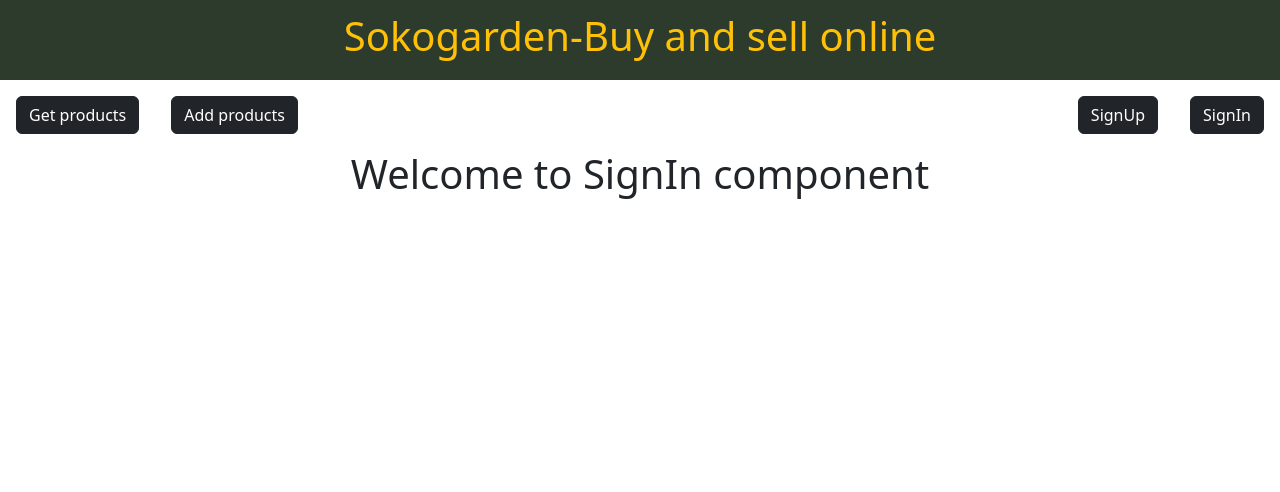
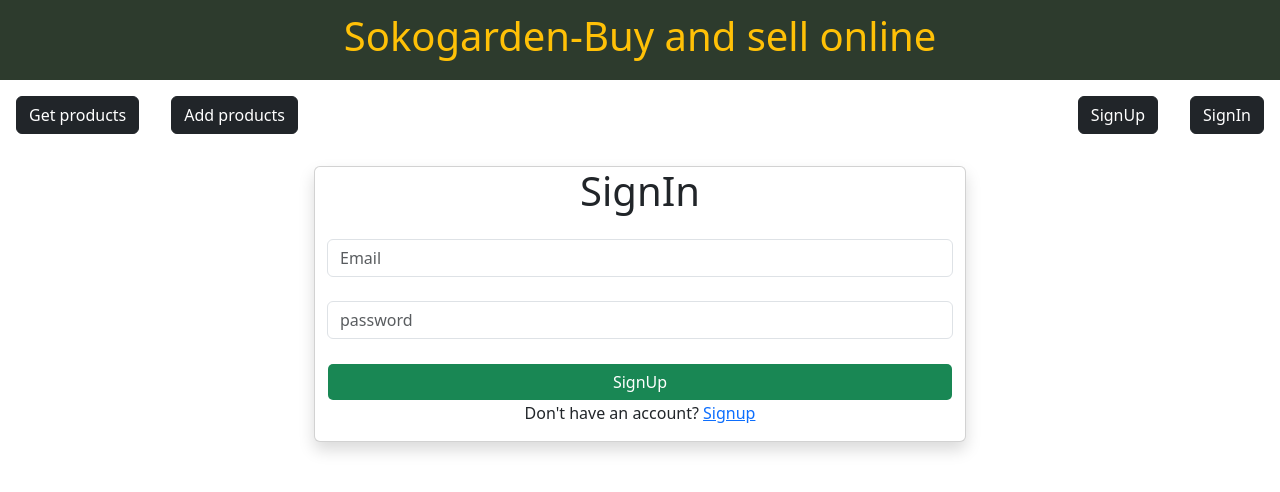
Before and after one commit to Crispus-byt/Full-stack-sokogarden-, a React (Create React App) app: page /signin in a window 1280 px wide. Shown: the top 492 px of the page. Built offline with nearby package versions, Linux system fonts and the light colour scheme.

Commit message:
first commit

```diff
--- a/src/components/SignIn.jsx
+++ b/src/components/SignIn.jsx
@@ -1,10 +1,138 @@
 import React from 'react'
+import { useState } from 'react'
+import {Link, useNavigate} from 'react-router-dom'
+import axios from 'axios'
 
 const SignIn = () => {
+
+  const[email,setEmail]=useState('');
+  const[password,setPassword]=useState('');
+
+
+  // after input
+
+  const[loading,setLoading]=useState('');
+  const[success,setSuccess]=useState('');
+  const[error,SetError]=useState('');
+
+
+  const navigate = useNavigate();
+
+
+
+
+  const submit=async(e)=>{
+
+    e.preventDefault();
+
+    setLoading("please wait...");
+
+    try {
+
+      const data=new FormData();
+      data.append("email",email);
+      data.append("password",password);
+
+      // calling api
+      const response=await axios.post('http://crispus.alwaysdata.net/api/signin',data);
+
+      setLoading('');
+
+      if (response.data.user) {
+        // if user is found store user details in local storage
+        localStorage.setItem('user',JSON.stringify(response.data.user));
+        setSuccess(response.data.message)
+
+        setEmail('');
+        setPassword('');
+        // redirect to /getproducts component
+
+        setTimeout(()=>{
+
+          navigate('/');
+        },2000)
+
+
+
+      }
+      else{
+        SetError(response.data.message);
+      }
+      // reset form
+
+
+    } catch (error) {
+      setLoading('');
+      SetError(error.message);
+
+    }
+
+
+
+
+
+
+  }
+
+
+
   return (
-    <div>
-      <h1> Welcome to SignIn component</h1>
-    </div>
+    <section className='row justify-content-center mt-3'>
+
+
+
+      <div className='card shadow col-md-6'>
+
+        <h1>SignIn</h1>
+
+        <form action="" onSubmit={submit}>
+
+           <p className='text-success'>{success}</p>
+            <p className='text-warning'>{loading}</p>
+           <p className='text-danger'>{error}</p>
+
+          <input type="email" placeholder='Email' required class='form-control' value={email} onChange={(e)=>setEmail(e.target.value)}/>
+          <br />
+
+           <input type="password" placeholder='password' required class='form-control' value={password} onChange={(e)=>setPassword(e.target.value)}/>
+           <br />
+
+          <input type="submit" value='SignUp' placeholder='SignUp'
+          className=' btn bg-success form-control text-white w-100 '  />
+
+
+
+            <p>Don't have an account? <Link to='/signup'>Signup</Link></p>
+
+
+
+
+
+
+
+
+
+
+        </form>
+
+
+
+
+
+      </div>
+
+
+
+
+
+
+
+
+
+
+
+
+    </section>
   )
 }
 
--- a/src/components/Signup.jsx
+++ b/src/components/Signup.jsx
@@ -22,7 +22,7 @@
 
     e.preventDefault()
 
-    setLoading('Loading...')
+    setLoading(true)
     try {
 
       const data=new FormData()
@@ -37,7 +37,7 @@
 
       const response=await axios.post("http://crispus.alwaysdata.net/api/signup",data)
 
-      setLoading("")
+      setLoading(false)
 
       setSuccess(response.data.message)
 
@@ -48,7 +48,7 @@
        SetPhone('')
 
     } catch (error) {
-      setLoading("")
+      setLoading(false)
       SetError(error.message)
 
 
@@ -87,8 +87,8 @@
         <input type="password" placeholder='Enter your password' class='form-control' required value={password} onChange={(e)=>setPassword(e.target.value)}/>
         <br />
 
-        <input  type="submit" value='SignUp' placeholder='SignUp'
-        className=' btn bg-success form-control text-white w-100 ' />
+        <button  type="submit" value='SignUp' placeholder='SignUp'
+        className=' btn bg-success form-control text-white w-100 '  disabled={loading} >{loading ? 'signing up...':'sign up'}</button>
 
 
 
```
